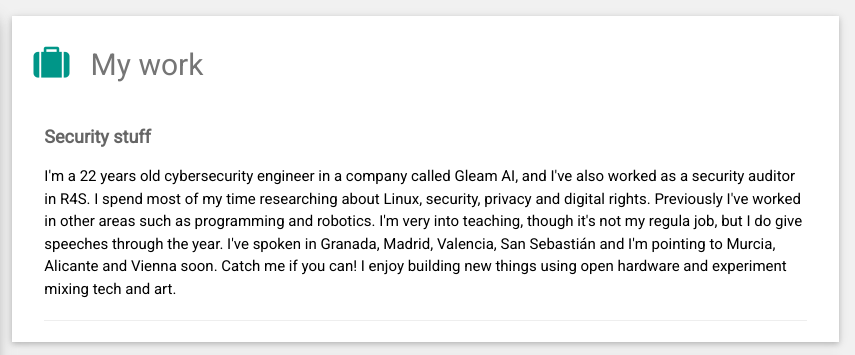
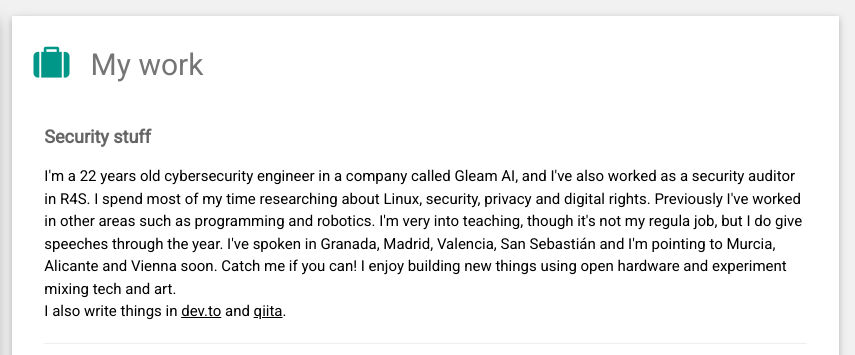
Before and after one commit to terceranexus6/terceranexus6.github.io, a plain HTML site: page index.html in a window 1280 px wide. Shown: the top 355 px of the page, 425-1280 px from the left. Drawn offline with nearby package versions, Linux system fonts and the light colour scheme.

Commit message:
añado texto

```diff
--- a/index.html
+++ b/index.html
@@ -133,7 +133,8 @@ html,body,h1,h2,h3,h4,h5,h6 {font-family: "Roboto", sans-serif}
         <div class="w3-container">
           <h5 class="w3-opacity"><b>Security stuff</b></h5>
 
-          <p> I'm a 22 years old cybersecurity engineer in a company called Gleam AI, and I've also worked as a security auditor in R4S. I spend most of my time researching about Linux, security, privacy and digital rights. Previously I've worked in other areas such as programming and robotics. I'm very into teaching, though it's not my regula job, but I do give speeches through the year. I've spoken in Granada, Madrid, Valencia, San Sebastián and I'm pointing to Murcia, Alicante and Vienna soon. Catch me if you can! I enjoy building new things using open hardware and experiment mixing tech and art. </p>
+          <p> I'm a 22 years old cybersecurity engineer in a company called Gleam AI, and I've also worked as a security auditor in R4S. I spend most of my time researching about Linux, security, privacy and digital rights. Previously I've worked in other areas such as programming and robotics. I'm very into teaching, though it's not my regula job, but I do give speeches through the year. I've spoken in Granada, Madrid, Valencia, San Sebastián and I'm pointing to Murcia, Alicante and Vienna soon. Catch me if you can! I enjoy building new things using open hardware and experiment mixing tech and art. <br>
+          I also write things in <a href="https://dev.to/terceranexus6" target="_blank">dev.to</a> and <a href="https://qiita.com/terceranexus6" target="_blank">qiita</a>. </p>
           <hr>
 
         </div>
```
